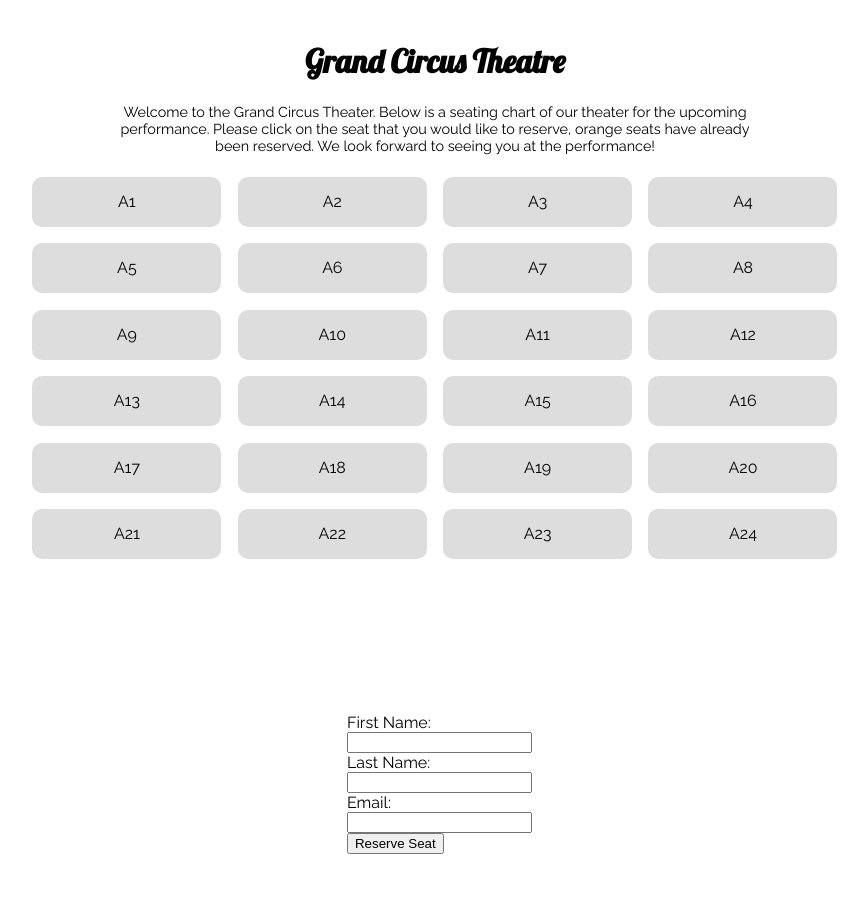
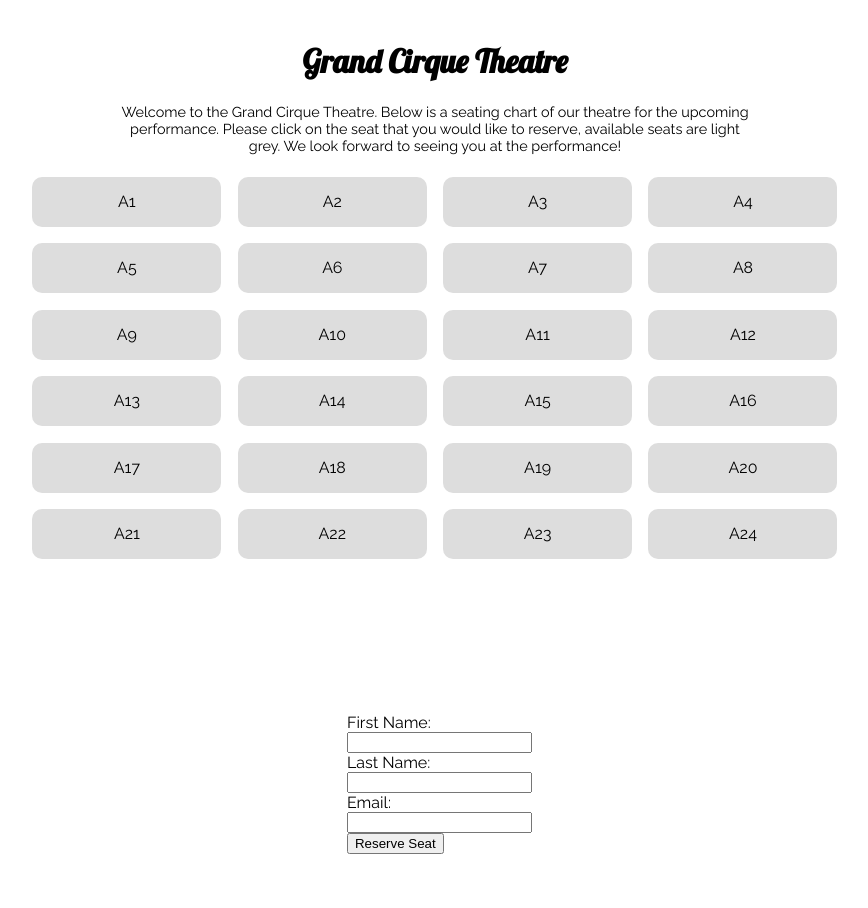
Before and after one commit to plua/project_seating-app, a plain HTML site: page index.html in a window 1280 px wide. Shown: the top 908 px of the page, without its empty margins (205-1073 px from the left). Drawn offline with Linux system fonts and the light colour scheme.

Commit message:
We are now 'Grand Cirque Theatre'

```diff
--- a/index.html
+++ b/index.html
@@ -5,8 +5,8 @@
 	<link rel="stylesheet" type="text/css" href="css/styles.css">
 </head>
 <body>
-	<h1>Grand Circus Theatre</h1>
-	<p> Welcome to the Grand Circus Theater. Below is a seating chart of our theater for the upcoming performance. Please click on the seat that you would like to reserve, orange seats have already been reserved. We look forward to seeing you at the performance!</p>
+	<h1>Grand Cirque Theatre</h1>
+	<p>Welcome to the Grand Cirque Theatre. Below is a seating chart of our theatre for the upcoming performance. Please click on the seat that you would like to reserve, available seats are light grey. We look forward to seeing you at the performance!</p>
 	<div id="wrapper">
 	</div>
 		<div id="form">
```
